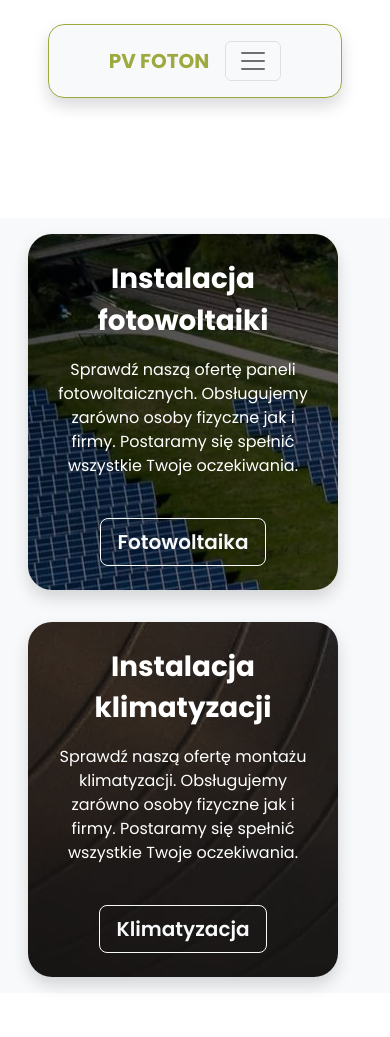
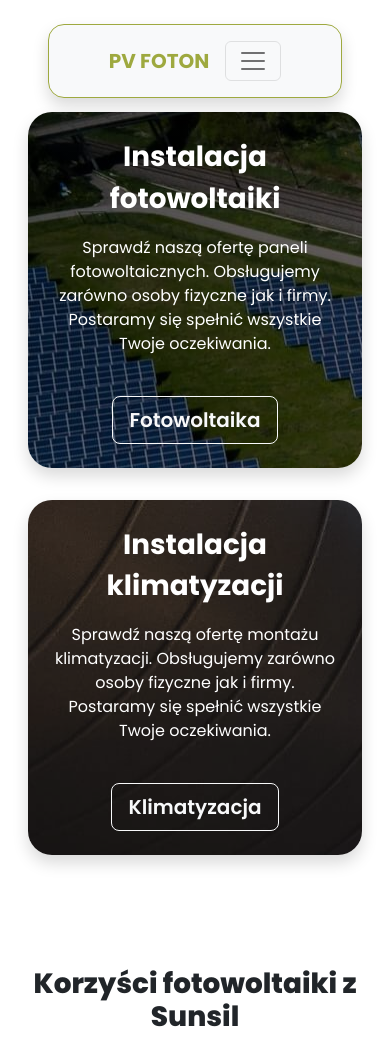
Before and after one commit to dvxi/sunsil-energy-website, a website: page index.html in a window 390 px wide. Shown: the top 1037 px of the page. Drawn offline with nearby package versions, Linux system fonts and the light colour scheme.

Commit message:
final mobile fix

```diff
--- a/index.html
+++ b/index.html
@@ -83,8 +83,8 @@
             <span class="visually-hidden">Next</span>
           </button>
         </div>-->
-        <div class="container-fluid vh-100">
-          <div class="row text-center text-white d-none d-md-flex">
+        <div class="container-fluid vh-100 d-none d-lg-flex">
+          <div class="row text-center text-white">
             <div class="col-12 col-lg-6 bg-primary" style="overflow: hidden">
               <div class="row headerFoto align-items-center justify-content-center vh-50 vh-lg-100 d-flex onMouseGrow">
                 <div class="row">
@@ -108,9 +108,9 @@
               </div>
             </div>
           </div>
-
-          <div class="row text-center text-white bg-light d-md-none mt-122-5">
-            <div class="row align-items-end">
+        </div>
+        <div class="container-fluid d-lg-none mt-5 text-center text-white">
+            <div class="row align-items-center">
               <div class="col-12">
                 <div class="shadow rounded-3 m-3 p-4 headerFoto">
                   <p class="fs-1 fw-bold">Instalacja fotowoltaiki</p>
@@ -130,7 +130,6 @@
                   </div>
                 </div>
             </div>
-          </div>
         </div>
         <div class="container">
           <div class="row mt-5">
```
